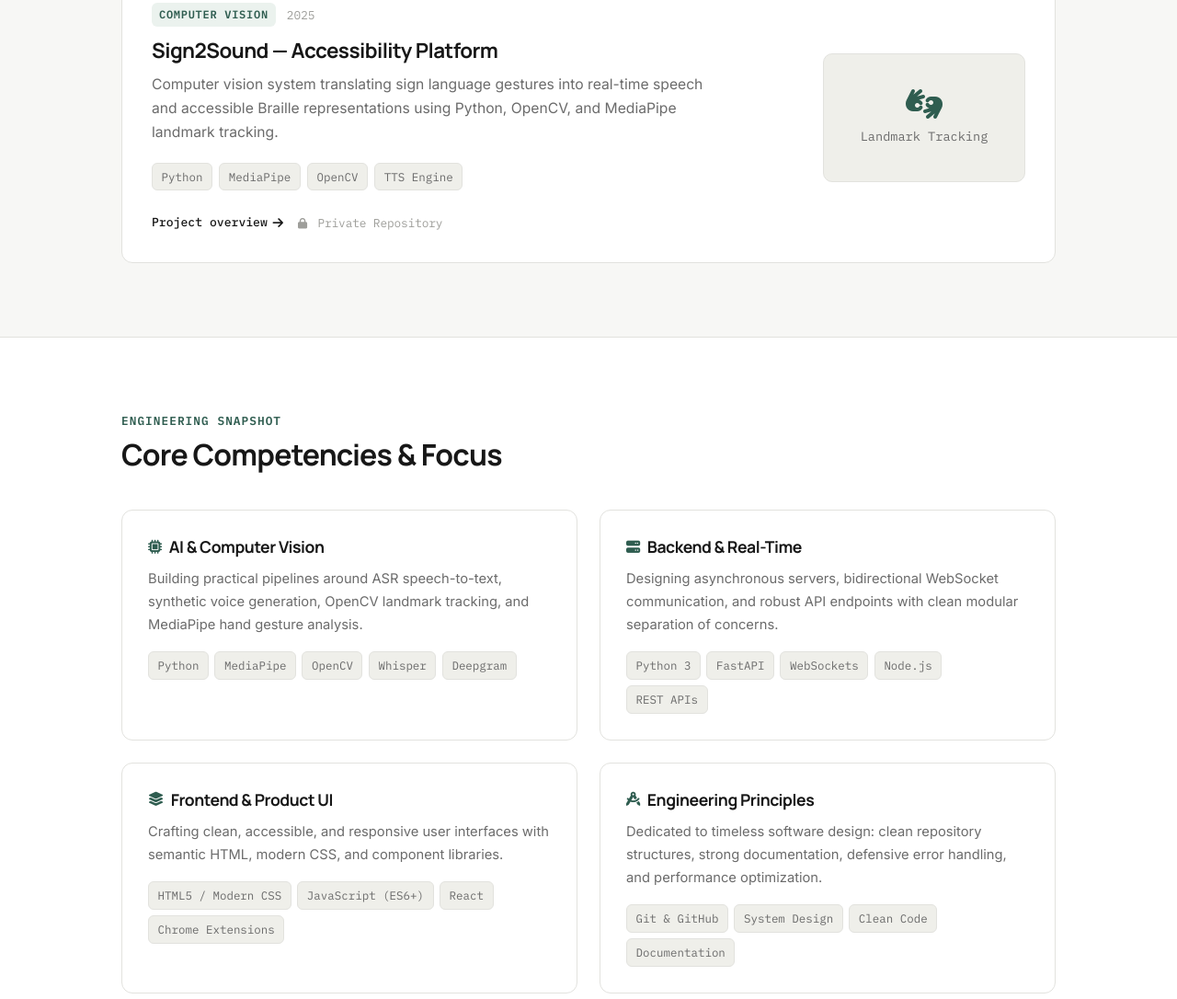
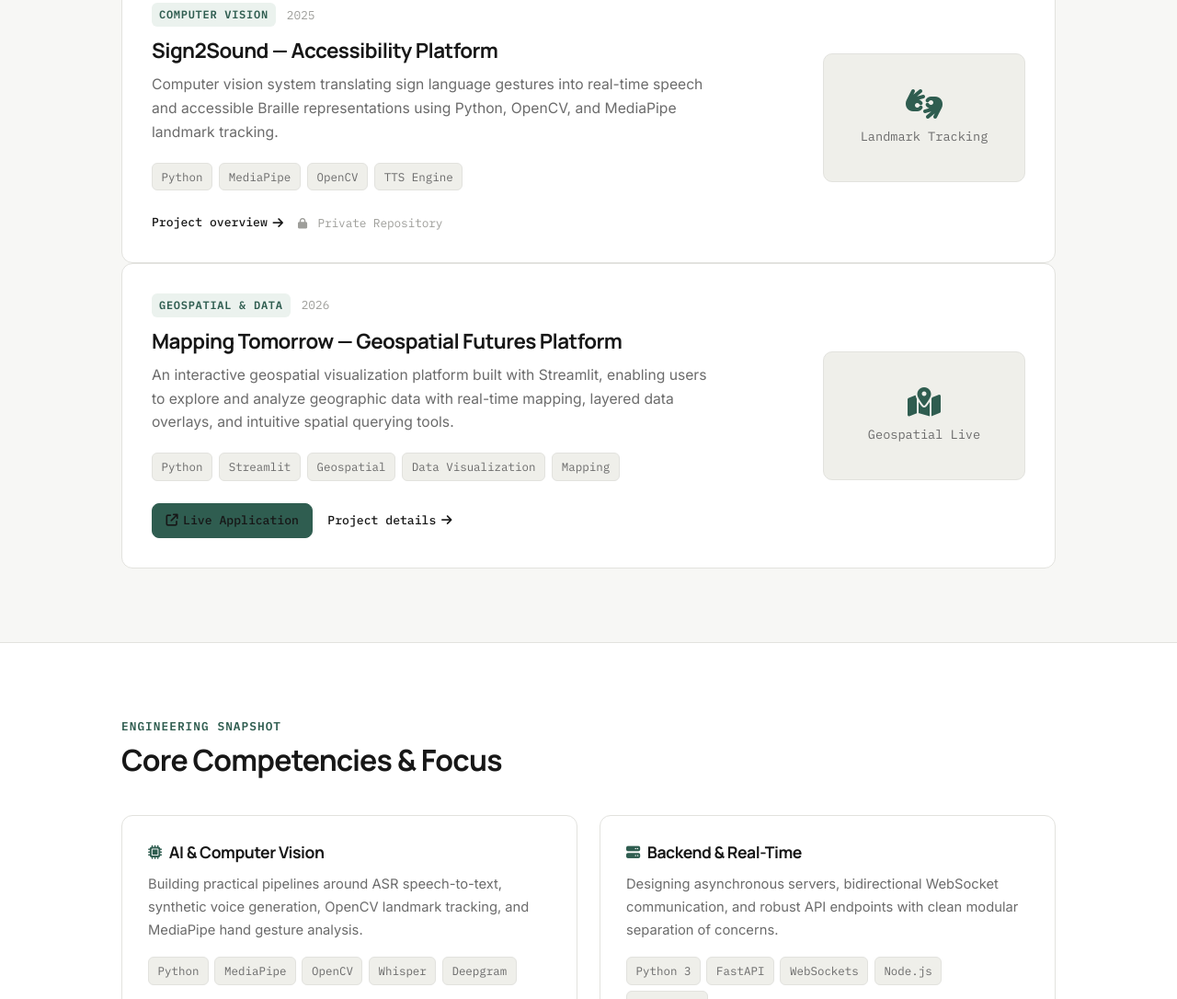
Before and after one commit to Shekhar493/portfolio, a React app: page index.html in a window 1280 px wide. Shown: the part 1882-2968 px from the top of the page at 92% size. Built offline with nearby package versions, Linux system fonts and the light colour scheme.

Commit message:
Add Mapping Tomorrow project to index and projects pages

```diff
--- a/index.html
+++ b/index.html
@@ -212,6 +212,39 @@
                             <span>Landmark Tracking</span>
                         </div>
                     </article>
+
+                    <!-- Project 5: Mapping Tomorrow -->
+                    <article class="project-card">
+                        <div class="project-info">
+                            <div class="project-meta-top">
+                                <span class="project-category">Geospatial &amp; Data</span>
+                                <span class="project-year">2026</span>
+                            </div>
+                            <h3 class="project-title">Mapping Tomorrow — Geospatial Futures Platform</h3>
+                            <p class="project-description">
+                                An interactive geospatial visualization platform built with Streamlit, enabling users to explore and analyze geographic data with real-time mapping, layered data overlays, and intuitive spatial querying tools.
+                            </p>
+                            <div class="project-tags">
+                                <span class="tag">Python</span>
+                                <span class="tag">Streamlit</span>
+                                <span class="tag">Geospatial</span>
+                                <span class="tag">Data Visualization</span>
+                                <span class="tag">Mapping</span>
+                            </div>
+                            <div class="project-links">
+                                <a href="https://mappingtommorow.streamlit.app/" target="_blank" rel="noopener noreferrer" class="btn btn-accent" style="padding: 0.45rem 0.9rem; font-size: 0.82rem;">
+                                    <i class="fas fa-arrow-up-right-from-square"></i> Live Application
+                                </a>
+                                <a href="projects.html#mappingtomorrow">
+                                    Project details <i class="fas fa-arrow-right"></i>
+                                </a>
+                            </div>
+                        </div>
+                        <div class="project-visual">
+                            <i class="fas fa-map-location-dot"></i>
+                            <span>Geospatial Live</span>
+                        </div>
+                    </article>
                 </div>
             </div>
         </section>
```
Also changed, not shown: projects.html (+30 -0 lines).
